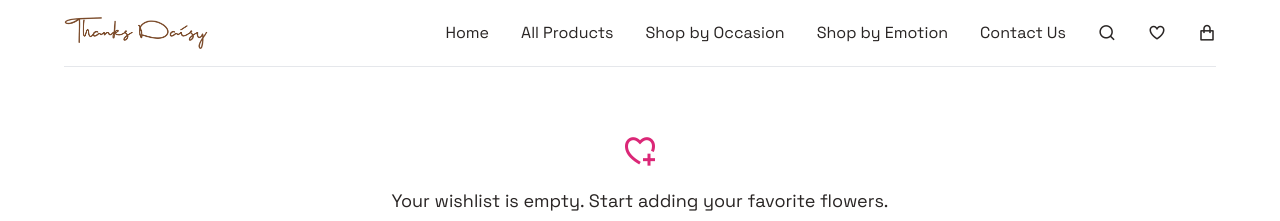
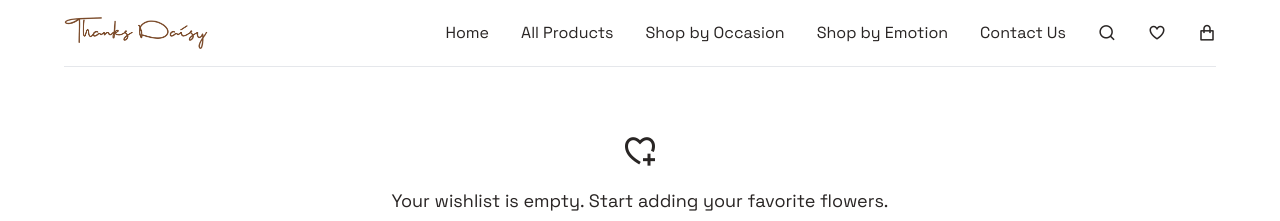
Before and after one commit to magnetfunnelspro/ThanksDAISY, a React (Vite) app: page /wishlist in a window 1280 px wide. Shown: the top 221 px of the page. Built offline with nearby package versions, Linux system fonts and the light colour scheme.

Commit message:
Wishlist changed

```diff
--- a/src/pages/user/Wishlist.jsx
+++ b/src/pages/user/Wishlist.jsx
@@ -32,7 +32,7 @@ const Wishlist = () => {
       {/* EMPTY STATE */}
       {wishlist.length === 0 ? (
         <div className="p-8 flex flex-col items-center gap-4">
-          <i className="ri-heart-add-2-line text-4xl text-pink-600"></i>
+          <i className="ri-heart-add-2-line text-4xl text-stone-800"></i>
 
           <p className="text-lg text-center text-stone-800">
             Your wishlist is empty. Start adding your favorite flowers.
```
